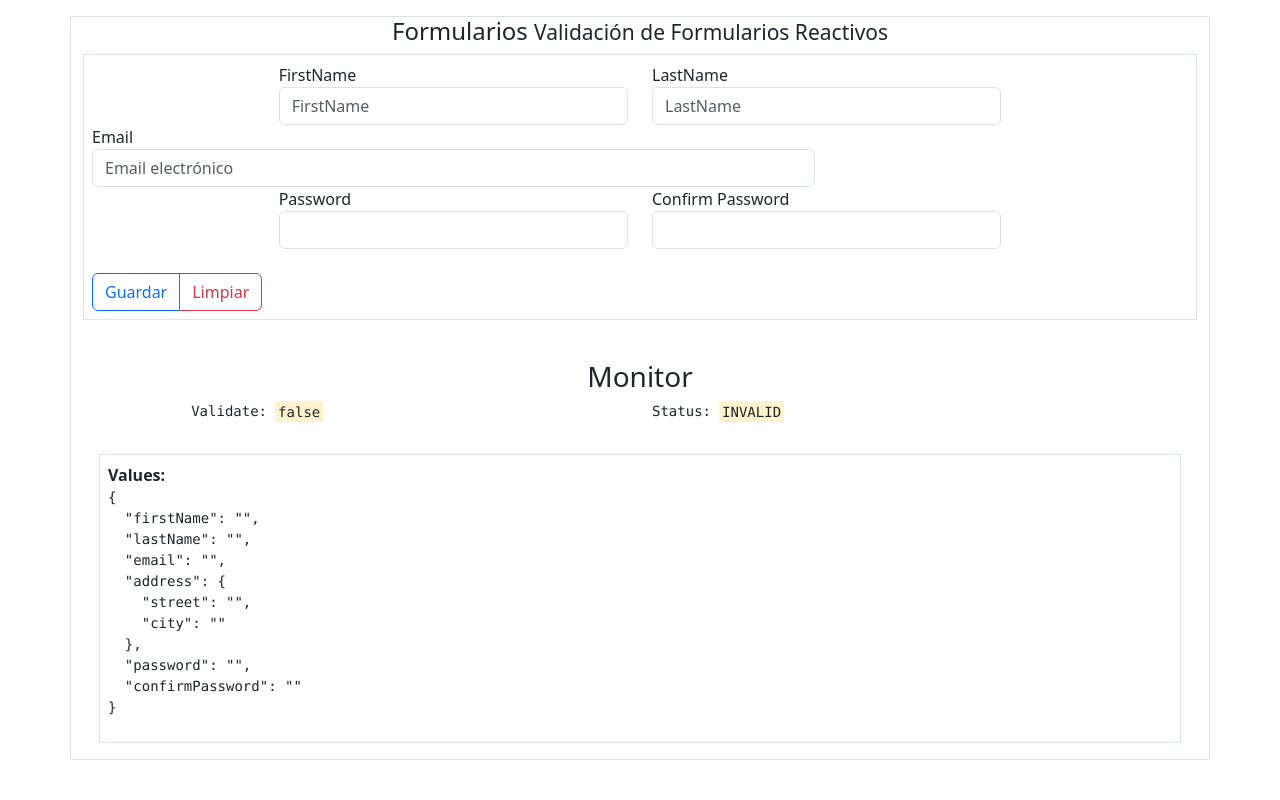
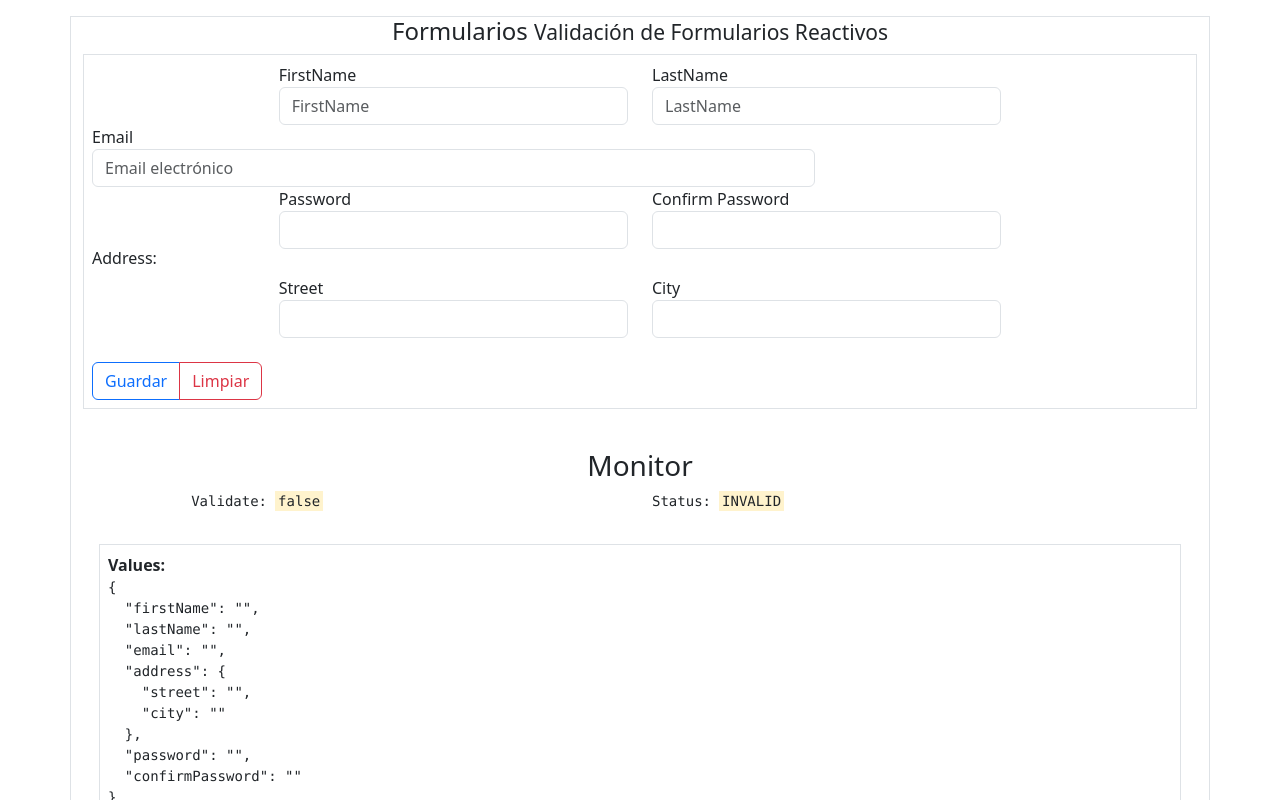
Before and after one commit to PePeWee07/Practica_Angular17, an Angular app: page /form in a window 1280 px wide. Shown: the top 800 px of the page. Built offline with nearby package versions, Linux system fonts and the light colour scheme.

Commit message:
handle nested form

```diff
--- a/src/app/FormReactive/form-user/form-user.component.html
+++ b/src/app/FormReactive/form-user/form-user.component.html
@@ -75,7 +75,8 @@
       </div>
     </div>
 
-    <!-- <div class="form-group row justify-content-center">
+    <!-----------FORMULARIO ANIDADO----------->
+    <div formGroupName="address" class="form-group row justify-content-center">
       <div>
         <h6>Address:</h6>
       </div>
@@ -95,7 +96,8 @@
           type="text"
         />
       </div>
-    </div> -->
+    </div>
+    <!---------------------------------------->
 
     <div class="form-group row">
       <label class="label">&nbsp;</label>
```
